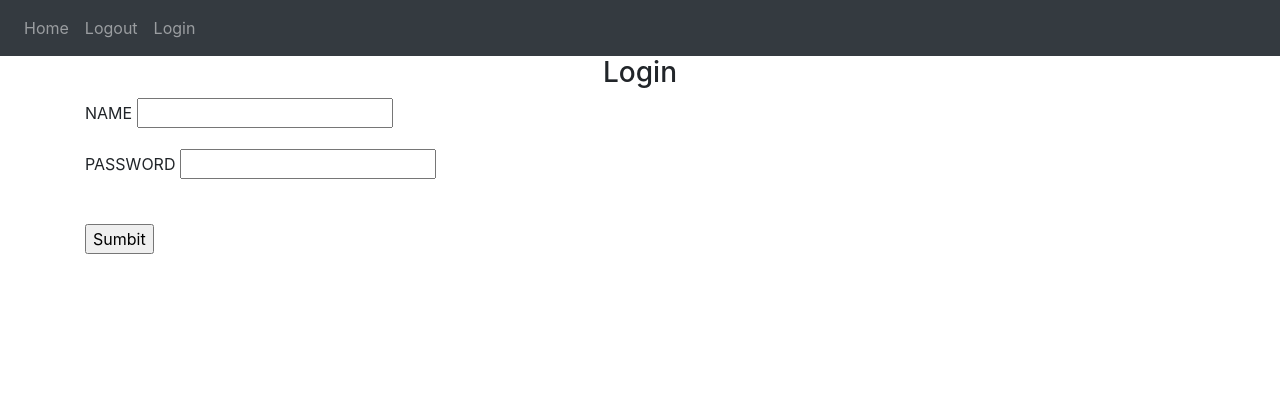
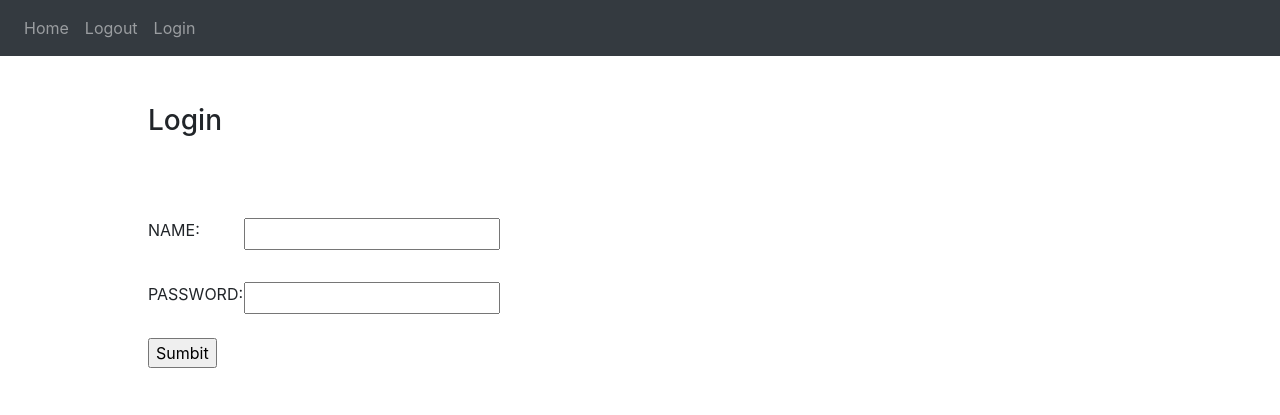
Before and after one commit to manassarma13/my_portfolio_v2, a Flask app: page /login in a window 1280 px wide. Shown: the top 415 px of the page. Run offline with Flask 3, Linux system fonts and the light colour scheme; some libraries are stand-ins or nearby versions.

Commit message:
minor css changes

```diff
--- a/my_portfolio/forms.py
+++ b/my_portfolio/forms.py
@@ -3,12 +3,12 @@ from wtforms import StringField, SubmitField, PasswordField, EmailField
 from wtforms.validators import DataRequired
 
 class add_users(FlaskForm):
-    name=StringField("NAME", validators=[DataRequired()])
-    email=EmailField("EMAIL", validators=[DataRequired()])
-    message=StringField("MESSAGE", validators=[DataRequired()])
+    name=StringField("NAME:", validators=[DataRequired()])
+    email=EmailField("EMAIL:", validators=[DataRequired()])
+    message=StringField("MESSAGE:", validators=[DataRequired()])
     submit=SubmitField("Sumbit")
 
 class Login(FlaskForm):
-    user_name=StringField("NAME", validators=[DataRequired()])
-    password=PasswordField("PASSWORD", validators=[DataRequired()])
+    user_name=StringField("NAME:", validators=[DataRequired()])
+    password=PasswordField("PASSWORD:", validators=[DataRequired()])
     submit=SubmitField("Sumbit")
--- a/my_portfolio/templates/login.html
+++ b/my_portfolio/templates/login.html
@@ -1,24 +1,22 @@
-
 {% extends "base.html" %} {% block title %}Login{% endblock %} {% block content
 %}
-
-    <form method="POST">
-      <h3 align="center">Login</h3>
+<div class="container-fluid">
+  <form style="padding: 3rem" method="POST">
+    <h3 align="left">Login</h3>
     {{ form.hidden_tag() }}
-
-      <div class="form-group">
-        {{ form.user_name.label }}
+    <div style="text-align: left; margin-top: 5rem">
+      <div style="margin-top: 2rem; display: flex; flex-direction: row">
+        <div style="width: 6rem">{{ form.user_name.label }}</div>
         {{ form.user_name() }}
       </div>
-      <div class="form-group">
-        {{ form.password.label }}
+      <div style="margin-top: 2rem; display: flex; flex-direction: row ">
+        <div style="width: 6rem">{{ form.password.label }}</div>
         {{ form.password() }}
       </div>
       <br />
 
-			<div class="from-group">
-					{{ form.submit() }}
+      <div class="from-group">{{ form.submit() }}</div>
     </div>
-
   </form>
+</div>
 {% endblock %}
```
Also changed, not shown: my_portfolio/static/main.js (+16 -42 lines), instance/mydb.db. Lines whose indentation alone changed are shown as unchanged.
